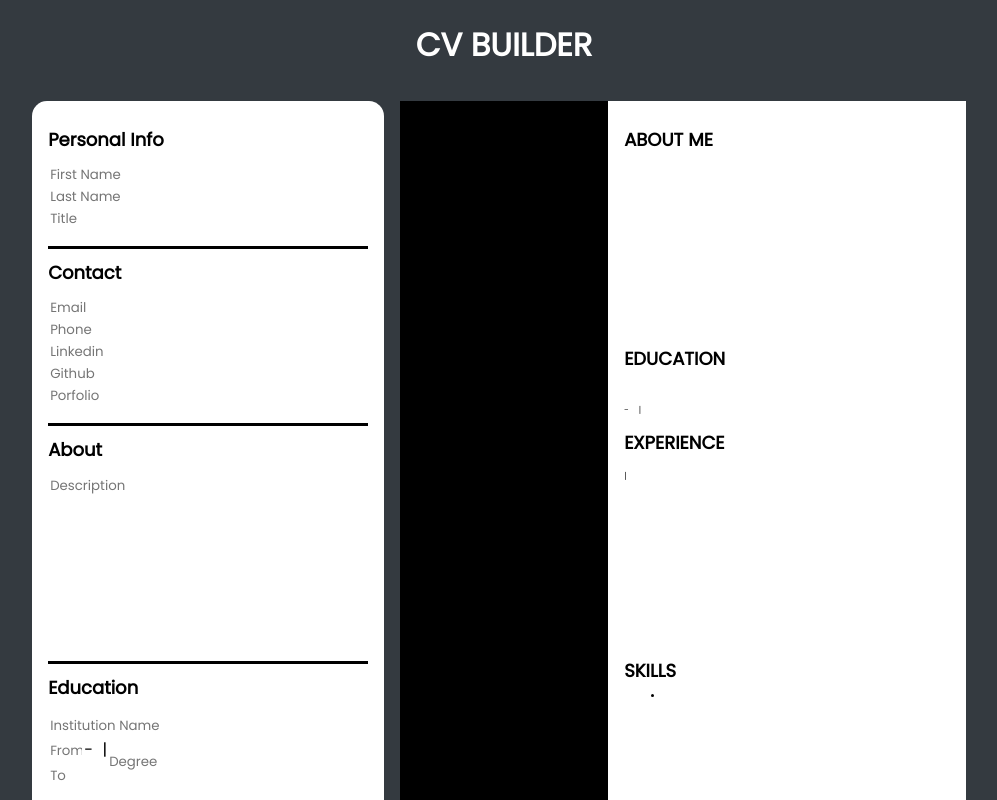
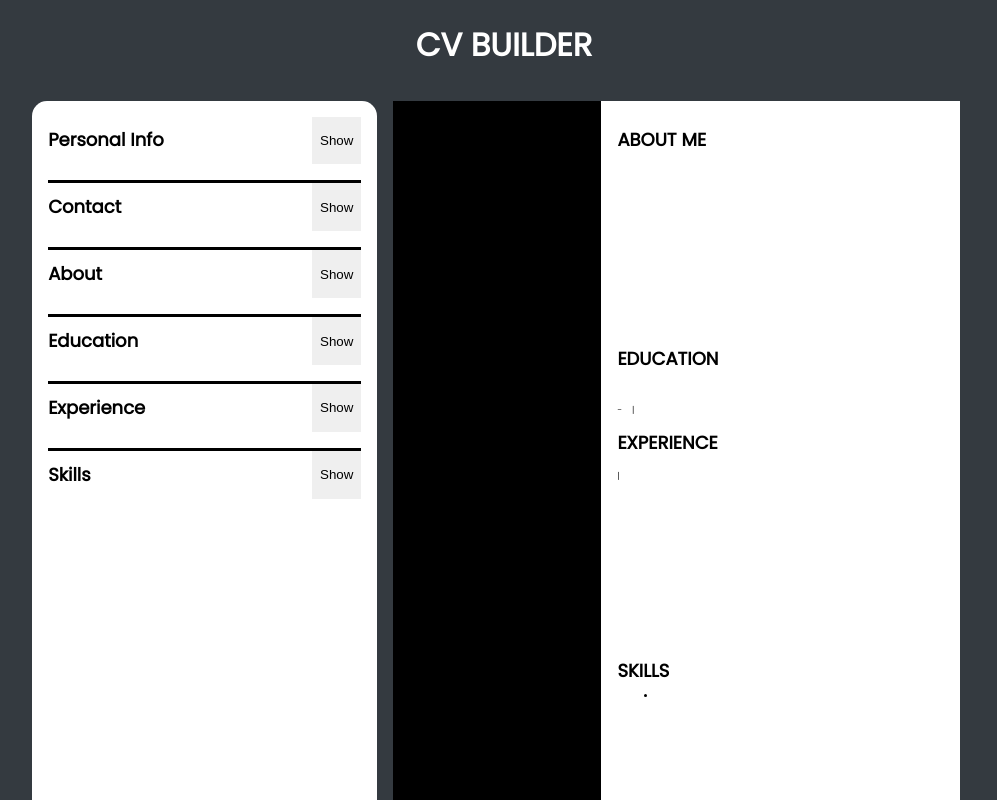
Before and after one commit to fernandobouchet/cv-project, a React (Create React App) app: page / in a window 1280 px wide. Shown: the top 800 px of the page, without its empty margins (136-1133 px from the left). Built offline with nearby package versions, Linux system fonts and the light colour scheme.

Commit message:
Added show/hide buttons for forms

```diff
--- a/src/components/Forms/Form_About.js
+++ b/src/components/Forms/Form_About.js
@@ -6,6 +6,7 @@ class FormAbout extends Component {
 
     this.state = {
       about: "",
+      hidden: true,
     };
   }
 
@@ -19,16 +20,29 @@ class FormAbout extends Component {
     );
   };
 
+  showHideForm = () => {
+    this.setState({
+      hidden: this.state.hidden ? false : true,
+    });
+  };
+
   render() {
     return (
       <div className="about-form-container form-container">
+        <div className="title-container">
           <h2>About</h2>
+          <button className="hide-show-button" onClick={this.showHideForm}>
+            {!this.state.hidden ? "Hide" : "Show"}
+          </button>
+        </div>
+        {!this.state.hidden && (
           <div className="about-container">
             <textarea
               onChange={this.handleChange}
               placeholder="Description"
             ></textarea>
           </div>
+        )}
       </div>
     );
   }
--- a/src/components/Forms/Form_Contact.js
+++ b/src/components/Forms/Form_Contact.js
@@ -12,6 +12,7 @@ class FormContact extends Component {
         github: "",
         porfolio: "",
       },
+      hidden: true,
     };
   }
 
@@ -27,12 +28,24 @@ class FormContact extends Component {
     );
   };
 
+  showHideForm = () => {
+    this.setState({
+      hidden: this.state.hidden ? false : true,
+    });
+  };
+
   render() {
     const { contactData } = this.state;
 
     return (
       <div className="contact-form-container form-container">
+        <div className="title-container">
           <h2>Contact</h2>
+          <button className="hide-show-button" onClick={this.showHideForm}>
+            {!this.state.hidden ? "Hide" : "Show"}
+          </button>
+        </div>
+        {!this.state.hidden && (
           <form className="form" autoComplete="off">
             <input
               type="text"
@@ -80,6 +93,7 @@ class FormContact extends Component {
               placeholder="Porfolio"
             ></input>
           </form>
+        )}
       </div>
     );
   }
--- a/src/components/Forms/Form_Education.js
+++ b/src/components/Forms/Form_Education.js
@@ -11,6 +11,7 @@ class FormEducation extends Component {
         from: "",
         to: "",
       },
+      hidden: true,
     };
   }
 
@@ -26,10 +27,22 @@ class FormEducation extends Component {
     );
   };
 
+  showHideForm = () => {
+    this.setState({
+      hidden: this.state.hidden ? false : true,
+    });
+  };
+
   render() {
     return (
       <div className="education-form-container form-container">
+        <div className="title-container">
           <h2>Education</h2>
+          <button className="hide-show-button" onClick={this.showHideForm}>
+            {!this.state.hidden ? "Hide" : "Show"}
+          </button>
+        </div>
+        {!this.state.hidden && (
           <form className="form" autoComplete="off">
             <div className="name-titles">
               <input
@@ -64,6 +77,7 @@ class FormEducation extends Component {
               ></input>
             </div>
           </form>
+        )}
       </div>
     );
   }
--- a/src/components/Forms/Form_Experience.js
+++ b/src/components/Forms/Form_Experience.js
@@ -12,6 +12,7 @@ class FormExperience extends Component {
         to: "",
         description: "",
       },
+      hidden: true,
     };
   }
 
@@ -27,10 +28,22 @@ class FormExperience extends Component {
     );
   };
 
+  showHideForm = () => {
+    this.setState({
+      hidden: this.state.hidden ? false : true,
+    });
+  };
+
   render() {
     return (
       <div className="company-container form-container">
+        <div className="title-container">
           <h2>Experience</h2>
+          <button className="hide-show-button" onClick={this.showHideForm}>
+            {!this.state.hidden ? "Hide" : "Show"}
+          </button>
+        </div>
+        {!this.state.hidden && (
           <form autoComplete="off" className="form">
             <div className="year-container">
               <input
@@ -61,6 +74,7 @@ class FormExperience extends Component {
               ></textarea>
             </div>
           </form>
+        )}
       </div>
     );
   }
--- a/src/components/Forms/Form_General.js
+++ b/src/components/Forms/Form_General.js
@@ -10,6 +10,7 @@ class FormGeneral extends Component {
         lastName: "",
         title: "",
       },
+      hidden: true,
     };
   }
 
@@ -25,12 +26,24 @@ class FormGeneral extends Component {
     );
   };
 
+  showHideForm = () => {
+    this.setState({
+      hidden: this.state.hidden ? false : true,
+    });
+  };
+
   render() {
     const { generalData } = this.state;
 
     return (
       <div className="general-form-container form-container">
+        <div className="title-container">
           <h2>Personal Info</h2>
+          <button className="hide-show-button" onClick={this.showHideForm}>
+            {!this.state.hidden ? "Hide" : "Show"}
+          </button>
+        </div>
+        {!this.state.hidden && (
           <form className="form" autoComplete="off">
             <input
               type="text"
@@ -60,6 +73,7 @@ class FormGeneral extends Component {
               placeholder="Title"
             ></input>
           </form>
+        )}
       </div>
     );
   }
--- a/src/components/Forms/Form_Skills.js
+++ b/src/components/Forms/Form_Skills.js
@@ -6,6 +6,7 @@ class FormSkills extends Component {
 
     this.state = {
       skills: "",
+      hidden: true,
     };
   }
 
@@ -19,10 +20,22 @@ class FormSkills extends Component {
     );
   };
 
+  showHideForm = () => {
+    this.setState({
+      hidden: this.state.hidden ? false : true,
+    });
+  };
+
   render() {
     return (
       <div className="skills-container form-container">
-        <h2>SKILLS</h2>
+        <div className="title-container">
+          <h2>Skills</h2>
+          <button className="hide-show-button" onClick={this.showHideForm}>
+            {!this.state.hidden ? "Hide" : "Show"}
+          </button>
+        </div>
+        {!this.state.hidden && (
           <ul>
             <li>
               <input
@@ -33,6 +46,7 @@ class FormSkills extends Component {
               ></input>
             </li>
           </ul>
+        )}
       </div>
     );
   }
--- a/src/components/Forms/styles/MainForm.css
+++ b/src/components/Forms/styles/MainForm.css
@@ -14,3 +14,7 @@
 .skills-container {
   border-style: none;
 }
+
+.hide-show-button {
+  border-color: transparent;
+}
--- a/src/styles/index.css
+++ b/src/styles/index.css
@@ -89,3 +89,8 @@ textarea {
   display: flex;
   flex-direction: column;
 }
+
+.title-container {
+  display: flex;
+  justify-content: space-between;
+}
```
Lines whose indentation alone changed are shown as unchanged.
